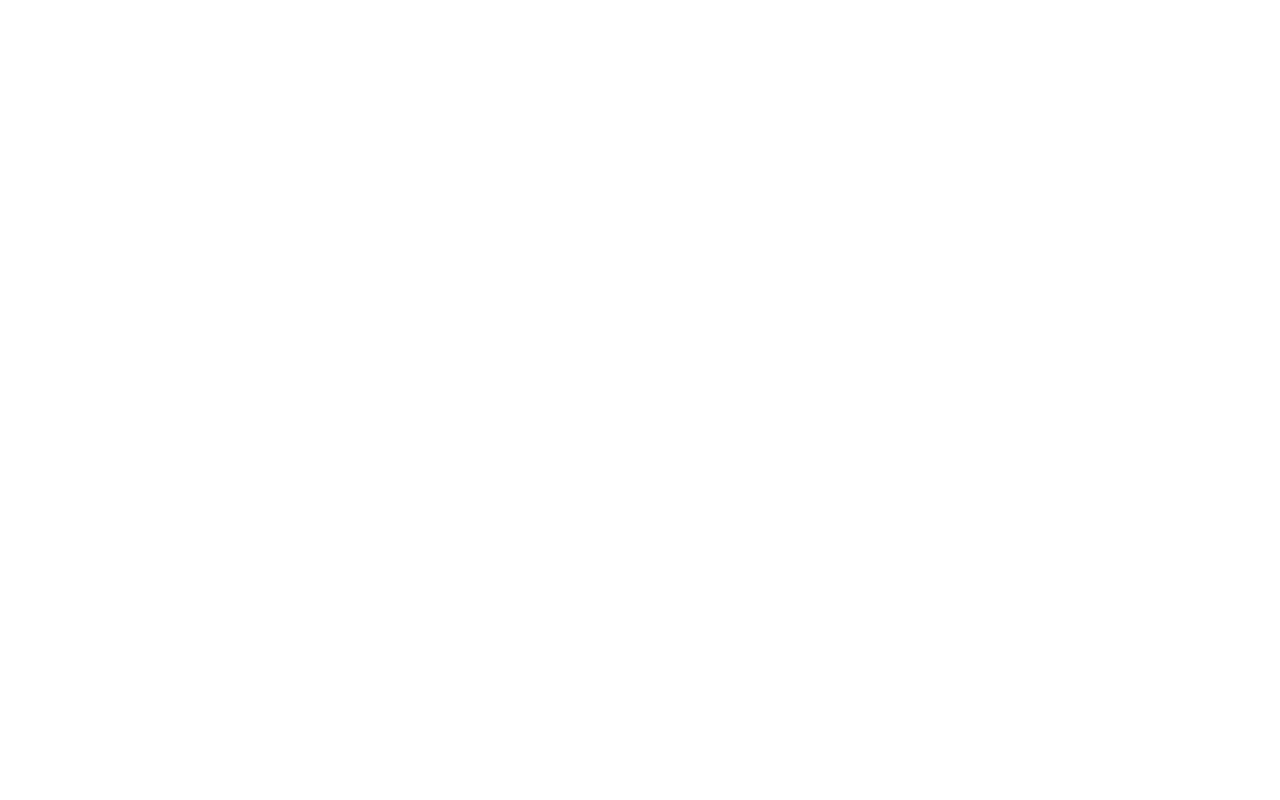
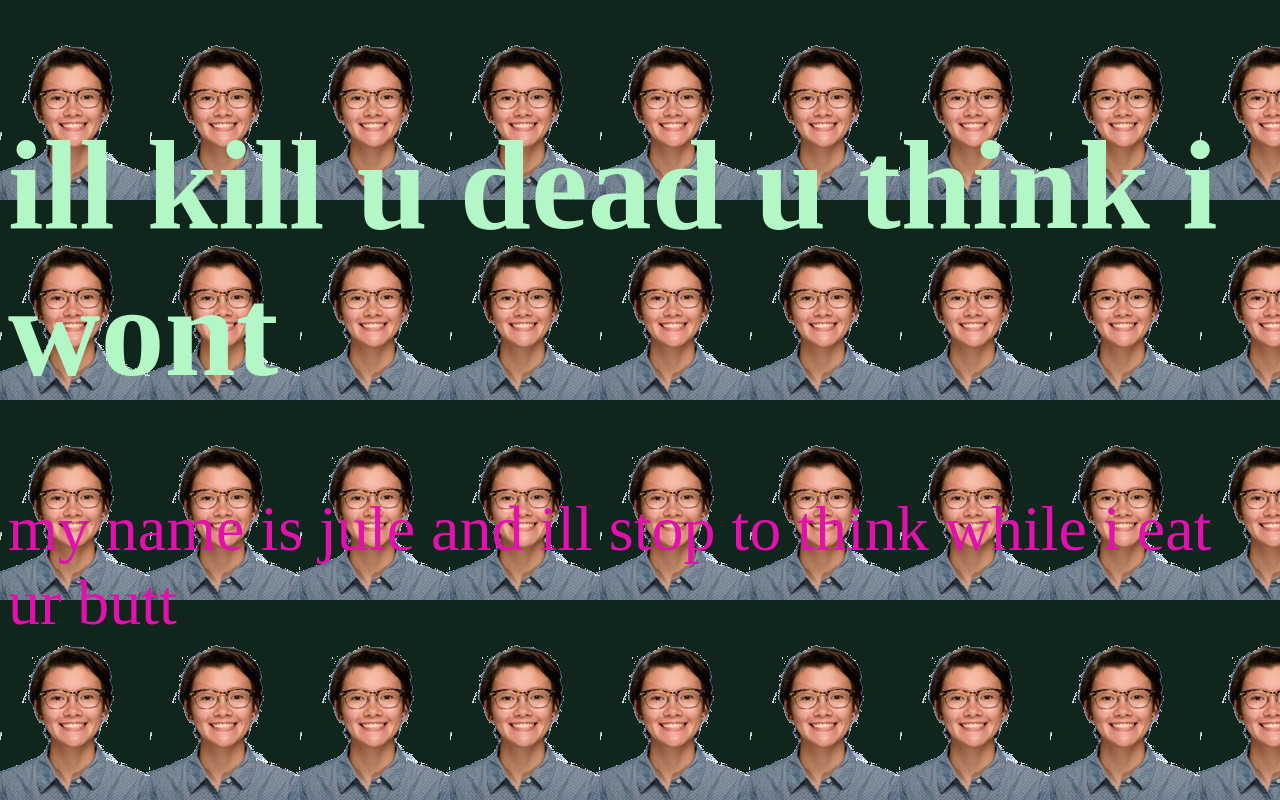
Before and after one commit to poozipotti/juliewebsite, a plain HTML site: page index.html in a window 1280 px wide. Drawn offline with nearby package versions, Linux system fonts and the light colour scheme.

Commit message:
new thing

```diff
--- a/index.html
+++ b/index.html
@@ -1,9 +1,20 @@
 <!DOCTYPE html>
 <html>
+<style>
+body {
+  background-image: url(./img/julie.jpg);
+}
+
+</style>
 <head>
-	<title>IM A CUNT</title>
+	<script src="https://ajax.googleapis.com/ajax/libs/jquery/3.3.1/jquery.min.js"></script>
+	<script src="./js/everythinig.js"></script>
+	<embed src="./sound/music.mp3" width="180" height="90" hidden="true" />
+	<title>IM A BIG BITCH</title>
 </head>
-<body>
 
+<body style='background-color: rgba(100,100,100,50)'>
+	<h1 style='font-size:8em;'>ill kill u dead u think i wont</h1>
+	<p style='font-size:4em;'>my name is jule and ill stop to think while i eat ur butt</p>
 </body>
 </html>
--- /dev/null
+++ b/js/everythinig.js
@@ -0,0 +1,15 @@
+$(document).ready(function(){
+	console.log('loaded main js');
+	setInterval(backgroundcolor,100);
+});
+function backgroundcolor(){
+	console.log("js loaded ");
+	var colorR = Math.floor((Math.random() * 256));
+	var colorG = Math.floor((Math.random() * 256));
+	var colorB = Math.floor((Math.random() * 256));
+	var colorR1 = Math.floor((Math.random() * 256));
+	var colorG1 = Math.floor((Math.random() * 256));
+	var colorB1 = Math.floor((Math.random() * 256));
+	$("h1").css("color", "rgb(" + colorR + "," + colorG + "," + colorB + ")");
+	$("p").css("color", "rgb(" + colorR1 + "," + colorG1 + "," + colorB1 + ")");
+}
```
Also changed, not shown: img/julie.jpg (added), 3 other files.
